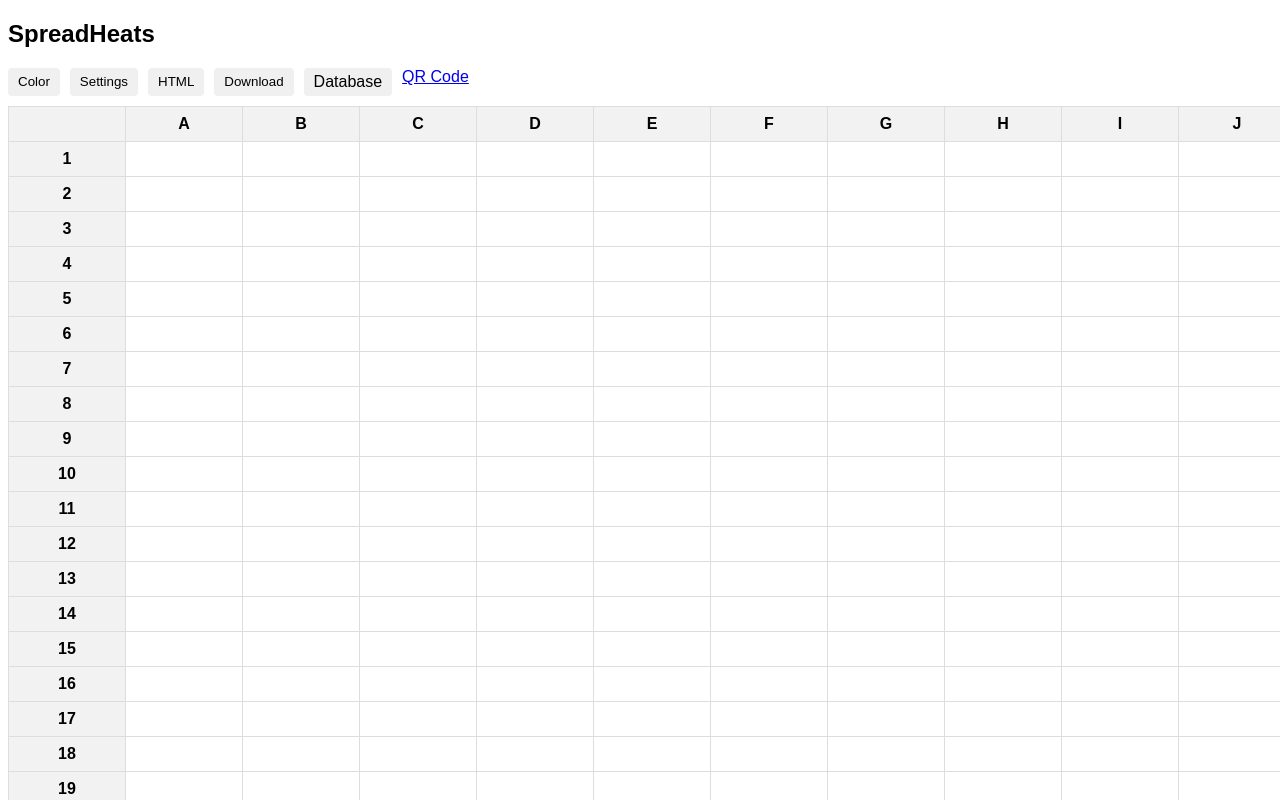
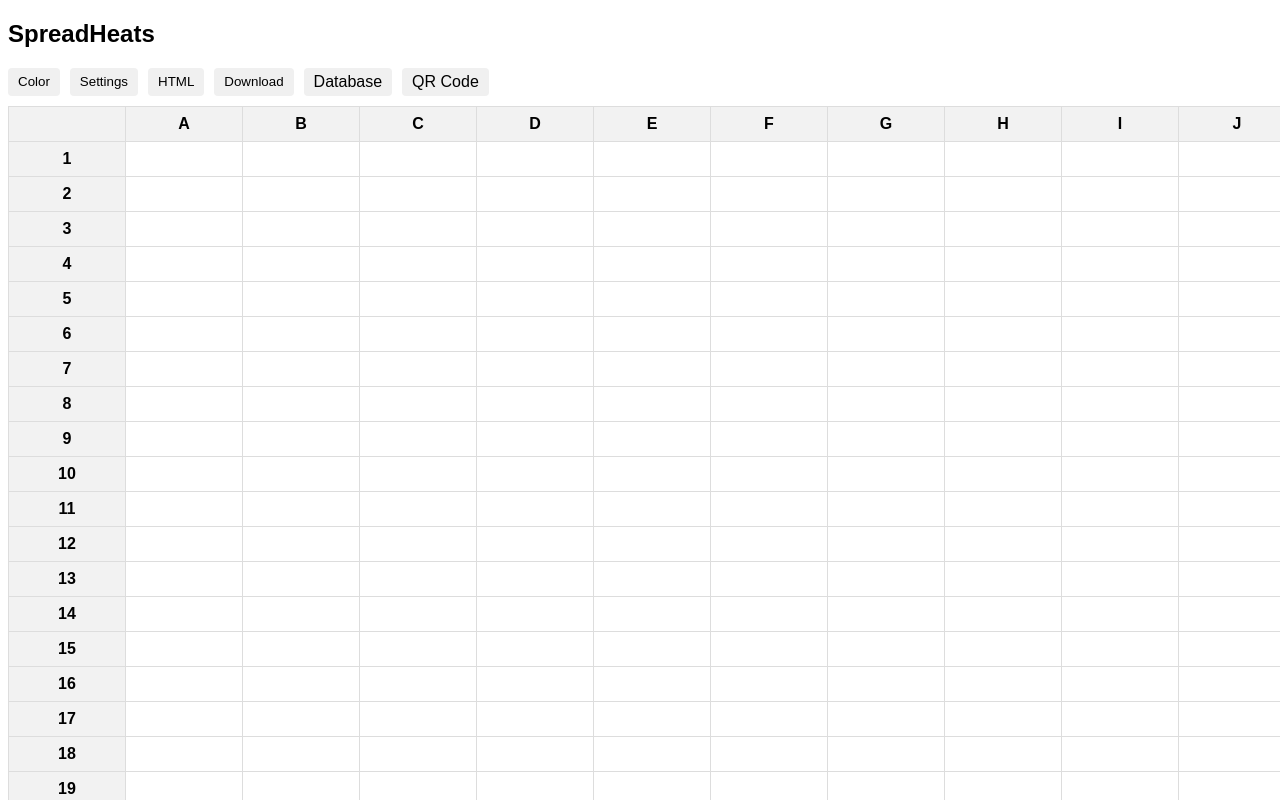
Before and after one commit to CalestialAshley35/SpreadHeats, a plain HTML site: page index.html in a window 1280 px wide. Shown: the top 800 px of the page. Drawn offline with Linux system fonts and the light colour scheme.

Commit message:
Update style.css

```diff
--- a/style.css
+++ b/style.css
@@ -28,7 +28,7 @@ body {
   background-color: #f0f0f0;
 }
 
-.toolbar-button, .settings-button, .html-button, .download-button, .database-button {
+.toolbar-button, .settings-button, .html-button, .download-button, .database-button, .qr-code-button {
   padding: 5px 10px;
   cursor: pointer;
   border: none;
@@ -38,7 +38,7 @@ body {
   color: #000;
 }
 
-.toolbar-button:hover, .settings-button:hover, .html-button:hover, .download-button:hover, .database-button:hover {
+.toolbar-button:hover, .settings-button:hover, .html-button:hover, .download-button:hover, .database-button:hover, .qr-code-button:hover {
   background-color: #e0e0e0;
 }
 
```
